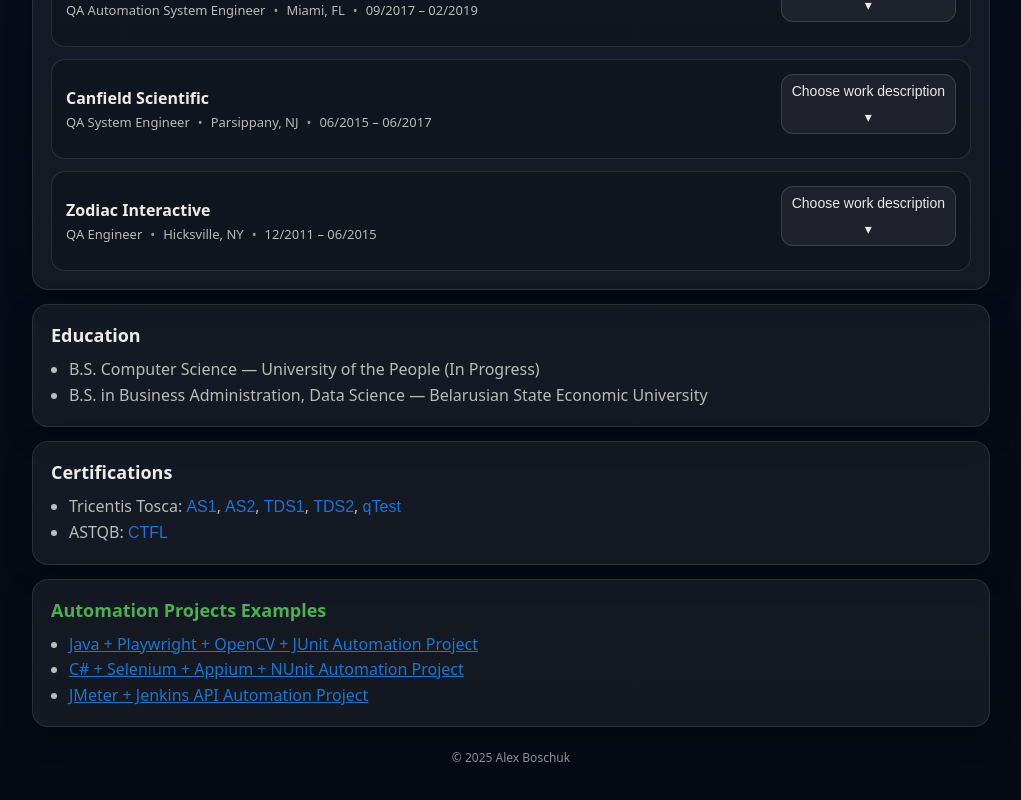
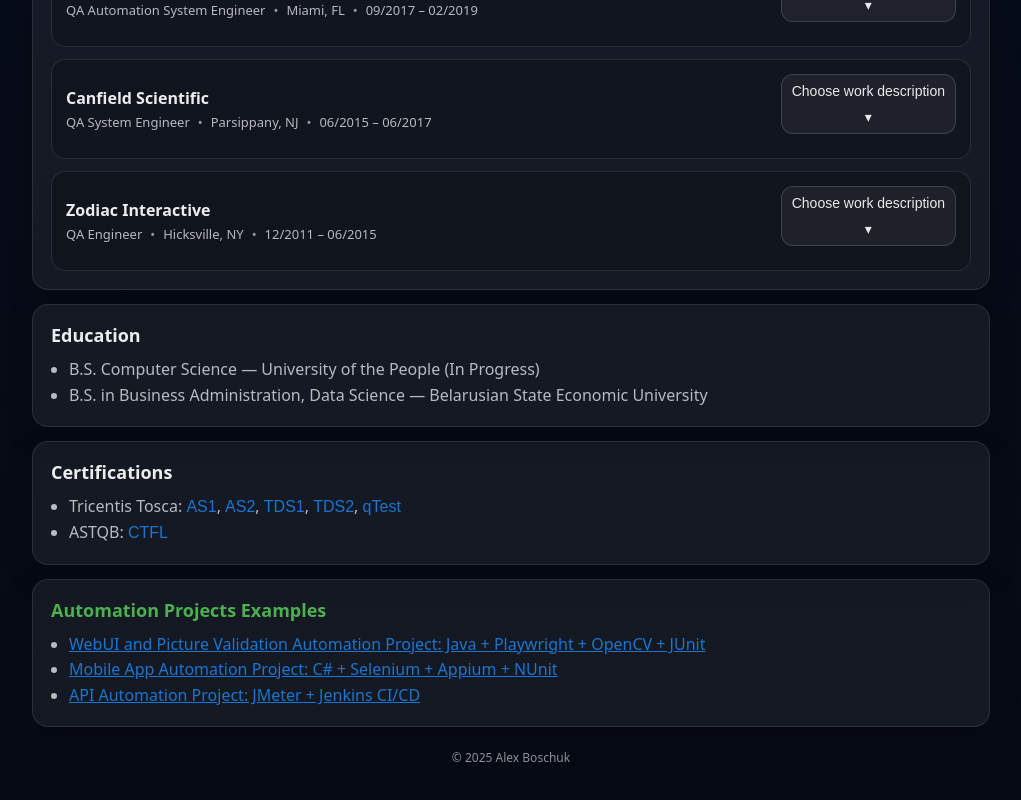
Before and after one commit to alexbashchuk/alexbashchuk.github.io, a React (Vite) app: page /#/ in a window 1280 px wide. Shown: the part 1798-2598 px from the top of the page, without its empty margins (129-1150 px from the left). Built offline with nearby package versions, Linux system fonts and the light colour scheme.

Commit message:
Home page text change

```diff
--- a/src/pages/Home.jsx
+++ b/src/pages/Home.jsx
@@ -391,17 +391,17 @@ export default function Home() {
           <ul className="bullets">
             <li>
               <Link className="certLink" to="/java-playwright">
-                Java + Playwright + OpenCV + JUnit Automation Project
+                WebUI and Picture Validation Automation Project: Java + Playwright + OpenCV + JUnit
               </Link>
             </li>
             <li>
               <Link className="certLink" to="/csharp-mobile">
-                C# + Selenium + Appium + NUnit Automation Project
+                Mobile App Automation Project: C# + Selenium + Appium + NUnit
               </Link>
             </li>
              <li>
               <Link className="certLink" to="/jmeter-jenkins">
-                JMeter + Jenkins API Automation Project
+                API Automation Project: JMeter + Jenkins CI/CD
               </Link>
             </li>
           </ul>
```
